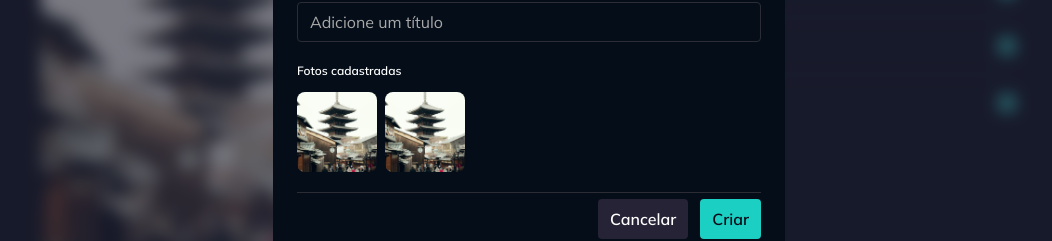
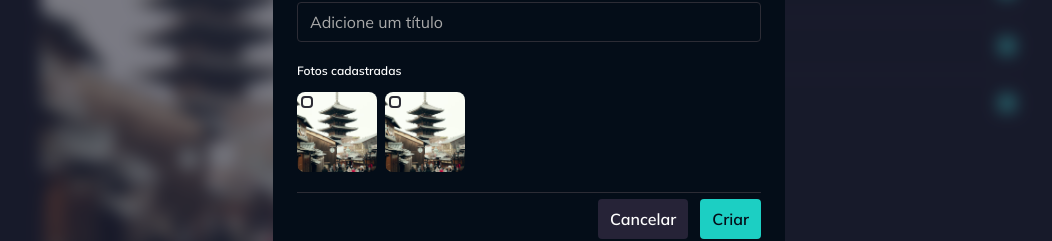
Before and after one commit to deniscapelete/rocket-gallery-plus, a React (Vite) app: page /fotos/122 in a window 1280 px wide. Both pictures are taken after a click on the button "Criar álbum". Shown: the part 313-554 px from the top of the page, without its empty margins (111-1163 px from the left). Built offline with nearby package versions, Linux system fonts and the light colour scheme.

Commit message:
Mock do dialog de 'Criar álbum' - Adaptando ImagePreview para ser selecionável

```diff
--- a/src/contexts/albums/components/albums-new-dialog.tsx
+++ b/src/contexts/albums/components/albums-new-dialog.tsx
@@ -7,7 +7,7 @@
 import type { Photo } from "../../photos/models/photo";
 import SelectCheckboxIlustration from "../../../assets/images/select-checkbox.svg?react"
 import Skeleton from "../../../components/skeleton";
-import ImagePreview from "../../../components/image-preview";
+import PhotoImageSelectable from "../../photos/components/photo-image-selectable";
 
 interface AlbumNewDialog {
   trigger: React.ReactNode;
@@ -37,6 +37,10 @@
       ]
     }
   ];
+  function handleTogglePhoto(selected: boolean, photoId: string) {
+    console.log(selected, photoId)
+  }
+
   return (
     <Dialog>
       <DialogTrigger asChild>{trigger}</DialogTrigger>
@@ -54,7 +58,7 @@
               <div className="flex flex-wrap gap-2">
                 {Array.from({ length: 4 }).map((_, index) => (
                   <Skeleton key={`photo-loading-${index}`}
-                    className="w-20 h-20 rounded"
+                    className="w-20 h-20 rounded-lg"
                   />
                 ))}
               </div>
@@ -62,12 +66,15 @@
 
             {!isLoadingPhotos && photos.length > 0 && (
               <div className="flex flex-wrap gap-2">
-                {photos.map(photo => <ImagePreview
-                  key={photo.id}
-                  src={`/images/${photo.imageId}`}
-                  title={photo.title}
-                  className="h-20 w-20"
-                />)}
+                {photos.map(photo => (
+                  <PhotoImageSelectable
+                    key={photo.id}
+                    src={`/images/${photo.imageId}`}
+                    title={photo.title}
+                    imageClassName="h-20 w-20"
+                    onSelectImage={(selected) => handleTogglePhoto(selected, photo.id)}
+                  />
+                ))}
               </div>
             )}
 
--- /dev/null
+++ b/src/contexts/photos/components/photo-image-selectable.tsx
@@ -0,0 +1,51 @@
+import React from "react"
+import ImagePreview from "../../../components/image-preview"
+import { tv } from "tailwind-variants"
+import InputCheckbox from "../../../components/input-checkbox"
+
+export const photoImageSelectableVariants = tv({
+  base: "cursor-pointer relative rounded-lg",
+  variants: {
+    select: {
+      true: "outline-2 outline-accent-brand"
+    }
+  }
+})
+
+interface PhotoImageSelectableProps
+  extends React.ComponentProps<typeof ImagePreview> {
+  selected?: boolean;
+  onSelectImage?: (selected: boolean) => void;
+}
+
+export default function PhotoImageSelectable({
+  selected,
+  onSelectImage,
+  className,
+  ...props
+}: PhotoImageSelectableProps) {
+  const [isSelected, setIsSelected] = React.useState(selected);
+
+  function handleSelect() {
+    const newValue = !isSelected;
+    setIsSelected(newValue)
+    onSelectImage?.(newValue)
+  }
+
+  return (
+    <label
+      className={photoImageSelectableVariants({
+        className,
+        select: isSelected
+      })}
+    >
+      <InputCheckbox
+        size="sm"
+        checked={isSelected}
+        onChange={handleSelect}
+        className="absolute top-1 left-1"
+      />
+      <ImagePreview {...props} />
+    </label>
+  )
+}
```
